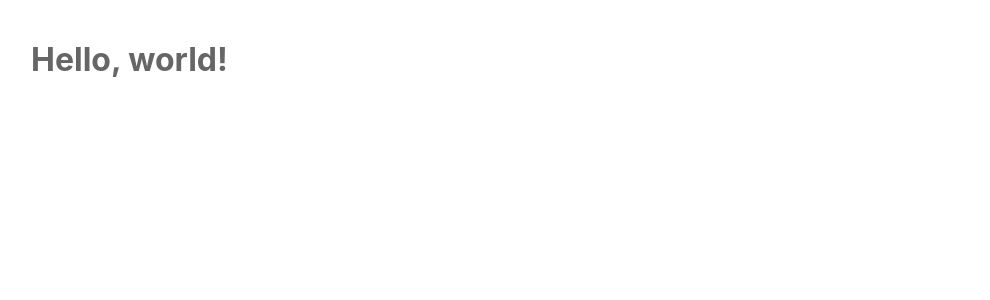
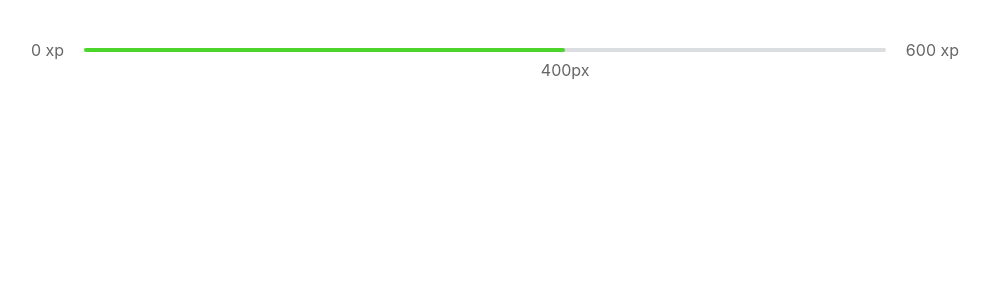
Before and after one commit to adeonir/nextjs-moveit, a Next.js app: page / in a window 1280 px wide. Shown: the top 300 px of the page, without its empty margins (145-1135 px from the left). Built offline with nearby package versions, Linux system fonts and the light colour scheme.

Commit message:
Add experience-bar component

```diff
--- /dev/null
+++ b/src/components/ExperienceBar.tsx
@@ -0,0 +1,16 @@
+import styles from '../styles/components/ExperienceBar.module.scss'
+
+export function ExperienceBar() {
+  return (
+    <header className={styles.container}>
+      <span>0 xp</span>
+      <div>
+        <div className={styles.progress} style={{ width: '60%' }} />
+        <span className={styles.current} style={{ left: '60%' }}>400px</span>
+      </div>
+      <span>600 xp</span>
+    </header>
+  )
+}
+
+export default ExperienceBar
--- a/src/pages/index.tsx
+++ b/src/pages/index.tsx
@@ -1,9 +1,11 @@
+import ExperienceBar from '../components/ExperienceBar'
+
 import styles from '../styles/pages/Home.module.scss'
 
 export default function Home() {
   return (
     <div className={styles.container}>
-      <h1>Hello, world!</h1>
+      <ExperienceBar />
     </div>
   )
 }
--- /dev/null
+++ b/src/styles/components/ExperienceBar.module.scss
@@ -0,0 +1,32 @@
+// Expecience bar
+@use '../variables' as *;
+
+.container {
+  display: flex;
+  align-items: center;
+
+  span {
+    font-size: 1.6rem;
+  }
+
+  > div {
+    flex: 1;
+    height: 4px;
+    border-radius: 4px;
+    background: $gray-line;
+    margin: 0 2rem;
+    position: relative;
+  }
+}
+
+.progress {
+  height: 4px;
+  border-radius: 4px;
+  background: $green;
+}
+
+.current {
+  position: absolute;
+  top: 12px;
+  transform: translateX(-50%);
+}
```
